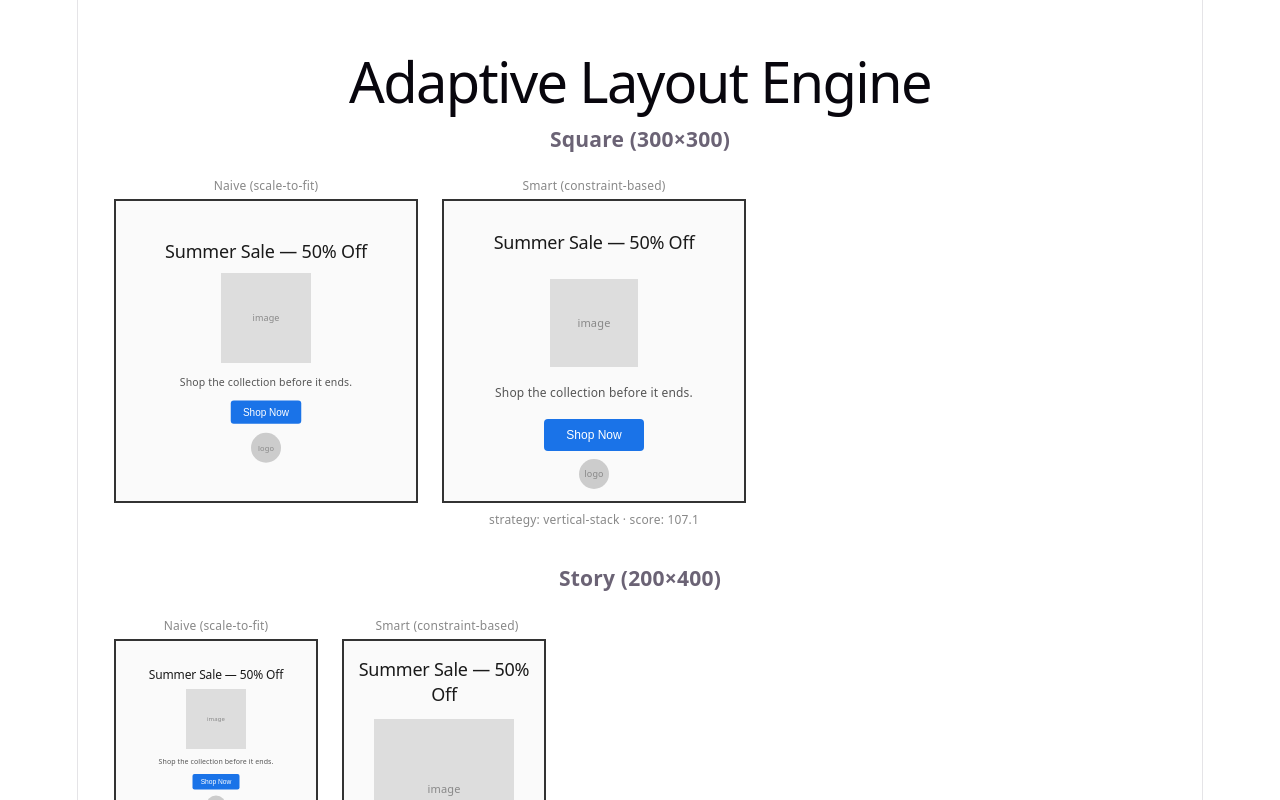
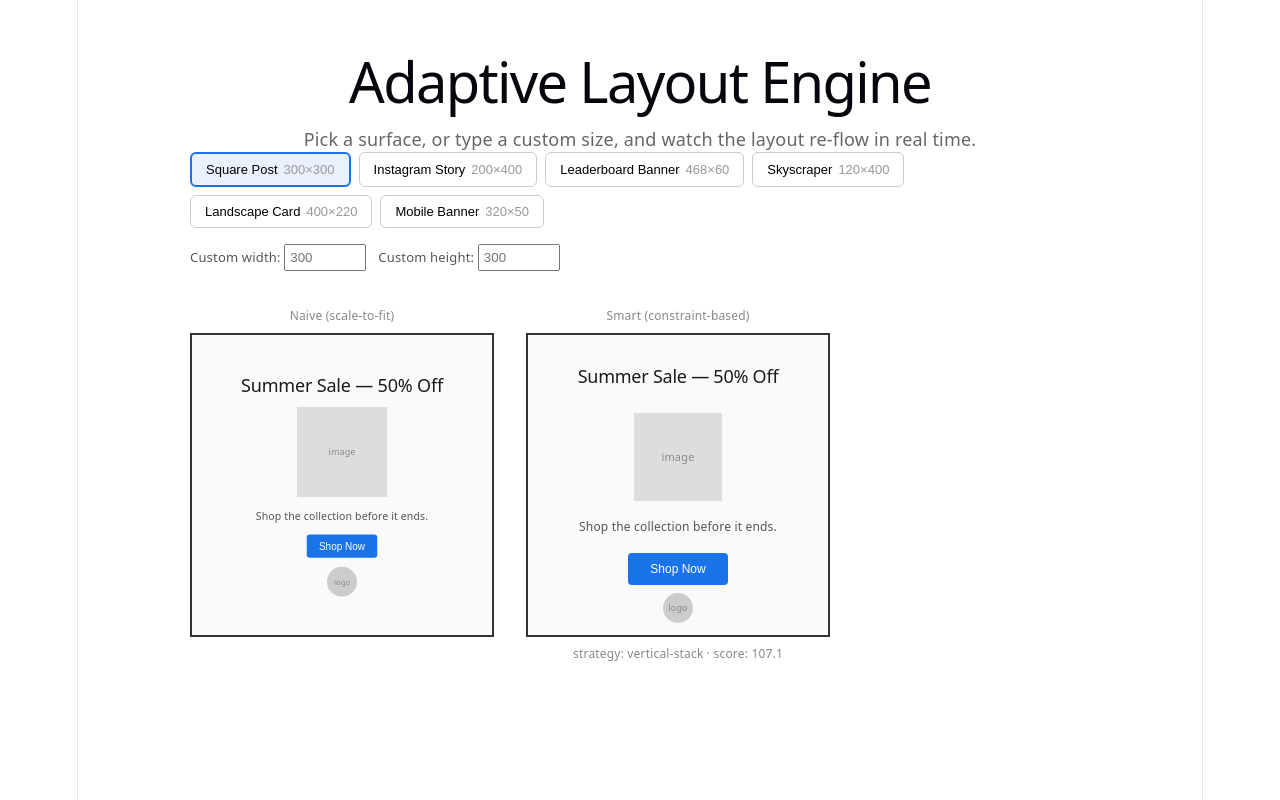
Before and after one commit to Kaushik-016/ad-layout-engine, a React (Vite) app in the folder ad-layout-engine/: page / in a window 1280 px wide. Shown: the top 800 px of the page. Built offline with nearby package versions, Linux system fonts and the light colour scheme.

Commit message:
fix: allow text to break mid-word to prevent clipping in narrow layouts

```diff
--- a/ad-layout-engine/src/App.tsx
+++ b/ad-layout-engine/src/App.tsx
@@ -1,33 +1,86 @@
+import { useState } from 'react'
 import AdSurface from './components/AdSurface'
 import SmartAdSurface from './components/SmartAdSurface'
 import { sampleAd } from './data/sampleAd'
-
-const surfaces = [
-  { label: 'Square (300×300)', width: 300, height: 300 },
-  { label: 'Story (200×400)', width: 200, height: 400 },
-  { label: 'Banner (468×60)', width: 468, height: 60 },
-]
+import { surfacePresets } from './data/surfacePresets'
 
 function App() {
+  const [selectedId, setSelectedId] = useState(surfacePresets[0].id)
+  const [customWidth, setCustomWidth] = useState<number | null>(null)
+  const [customHeight, setCustomHeight] = useState<number | null>(null)
+
+  const preset = surfacePresets.find((p) => p.id === selectedId)!
+  const width = customWidth ?? preset.width
+  const height = customHeight ?? preset.height
+
+  const handlePresetClick = (id: string) => {
+    setSelectedId(id)
+    setCustomWidth(null)
+    setCustomHeight(null)
+  }
+
   return (
-    <div style={{ padding: '2rem' }}>
+    <div style={{ padding: '2rem', maxWidth: 900, margin: '0 auto' }}>
       <h1>Adaptive Layout Engine</h1>
+      <p style={{ color: '#666' }}>
+        Pick a surface, or type a custom size, and watch the layout re-flow in real time.
+      </p>
 
-      {surfaces.map((s) => (
-        <div key={s.label} style={{ marginBottom: 32 }}>
-          <h3>{s.label}</h3>
-          <div style={{ display: 'flex', gap: 24, alignItems: 'flex-start' }}>
-            <div>
-              <p style={{ fontSize: 12, color: '#888' }}>Naive (scale-to-fit)</p>
-              <AdSurface ad={sampleAd} surfaceWidth={s.width} surfaceHeight={s.height} />
-            </div>
-            <div>
-              <p style={{ fontSize: 12, color: '#888' }}>Smart (constraint-based)</p>
-              <SmartAdSurface ad={sampleAd} surfaceWidth={s.width} surfaceHeight={s.height} />
-            </div>
-          </div>
+      <div style={{ display: 'flex', gap: 8, flexWrap: 'wrap', marginBottom: 16 }}>
+        {surfacePresets.map((p) => (
+          <button
+            key={p.id}
+            onClick={() => handlePresetClick(p.id)}
+            style={{
+              padding: '8px 14px',
+              borderRadius: 6,
+              border: selectedId === p.id && !customWidth ? '2px solid #1a73e8' : '1px solid #ccc',
+              background: selectedId === p.id && !customWidth ? '#eaf1fd' : 'white',
+              cursor: 'pointer',
+              fontSize: 13,
+            }}
+          >
+            {p.label}
+            <span style={{ color: '#999', marginLeft: 6 }}>
+              {p.width}×{p.height}
+            </span>
+          </button>
+        ))}
+      </div>
+
+      <div style={{ display: 'flex', gap: 12, alignItems: 'center', marginBottom: 32 }}>
+        <label style={{ fontSize: 13, color: '#555' }}>
+          Custom width:{' '}
+          <input
+            type="number"
+            placeholder={String(preset.width)}
+            value={customWidth ?? ''}
+            onChange={(e) => setCustomWidth(e.target.value ? Number(e.target.value) : null)}
+            style={{ width: 70, padding: 4 }}
+          />
+        </label>
+        <label style={{ fontSize: 13, color: '#555' }}>
+          Custom height:{' '}
+          <input
+            type="number"
+            placeholder={String(preset.height)}
+            value={customHeight ?? ''}
+            onChange={(e) => setCustomHeight(e.target.value ? Number(e.target.value) : null)}
+            style={{ width: 70, padding: 4 }}
+          />
+        </label>
+      </div>
+
+      <div style={{ display: 'flex', gap: 32, alignItems: 'flex-start', flexWrap: 'wrap' }}>
+        <div>
+          <p style={{ fontSize: 12, color: '#888', marginBottom: 4 }}>Naive (scale-to-fit)</p>
+          <AdSurface ad={sampleAd} surfaceWidth={width} surfaceHeight={height} />
         </div>
-      ))}
+        <div>
+          <p style={{ fontSize: 12, color: '#888', marginBottom: 4 }}>Smart (constraint-based)</p>
+          <SmartAdSurface ad={sampleAd} surfaceWidth={width} surfaceHeight={height} />
+        </div>
+      </div>
     </div>
   )
 }
--- a/ad-layout-engine/src/components/SmartAdSurface.tsx
+++ b/ad-layout-engine/src/components/SmartAdSurface.tsx
@@ -9,8 +9,6 @@ interface SmartAdSurfaceProps {
 
 function SmartAdSurface({ ad, surfaceWidth, surfaceHeight }: SmartAdSurfaceProps) {
   const layout = generateLayout(ad, surfaceWidth, surfaceHeight)
-  console.log(`Layout for ${surfaceWidth}x${surfaceHeight}:`, layout.strategyName, layout.placements)
-
   return (
     <div>
       <div
@@ -41,7 +39,7 @@ function SmartAdSurface({ ad, surfaceWidth, surfaceHeight }: SmartAdSurfaceProps
                 boxSizing: 'border-box',
               }}
             >
-              <ElementVisual type={p.element.type} content={p.element.content} />
+              <ElementVisual type={p.element.type} content={p.element.content} fontScale={p.fontScale} />
             </div>
           ))}
       </div>
@@ -52,12 +50,48 @@ function SmartAdSurface({ ad, surfaceWidth, surfaceHeight }: SmartAdSurfaceProps
   )
 }
 
-function ElementVisual({ type, content }: { type: string; content: string }) {
+function ElementVisual({
+  type,
+  content,
+  fontScale = 1,
+}: {
+  type: string
+  content: string
+  fontScale?: number
+}) {
   switch (type) {
     case 'headline':
-        return <h2 style={{ margin: 0, fontSize: 18, textAlign: 'center', color: '#1a1a1a', lineHeight: 1.35 }}>{content}</h2>
+      return (
+        <h2
+          style={{
+            margin: 0,
+            fontSize: 18 * fontScale,
+            textAlign: 'center',
+            color: '#1a1a1a',
+            lineHeight: 1.35,
+            overflowWrap: 'break-word',
+            width: '100%',
+          }}
+        >
+          {content}
+        </h2>
+      )
     case 'subtext':
-        return <p style={{ margin: 0, fontSize: 12, color: '#555', textAlign: 'center', lineHeight: 1.35 }}>{content}</p>
+      return (
+        <p
+          style={{
+            margin: 0,
+            fontSize: 12,
+            color: '#555',
+            textAlign: 'center',
+            lineHeight: 1.35,
+            overflowWrap: 'break-word',
+            width: '100%',
+          }}
+        >
+          {content}
+        </p>
+      )
     case 'cta':
       return (
         <button
@@ -68,7 +102,7 @@ function ElementVisual({ type, content }: { type: string; content: string }) {
             color: 'white',
             border: 'none',
             borderRadius: 4,
-            fontSize: 12,
+            fontSize: 12 * fontScale,
           }}
         >
           {content}
@@ -76,13 +110,36 @@ function ElementVisual({ type, content }: { type: string; content: string }) {
       )
     case 'image':
       return (
-        <div style={{ width: '100%', height: '100%', background: '#ddd', display: 'flex', alignItems: 'center', justifyContent: 'center', fontSize: 11, color: '#888' }}>
+        <div
+          style={{
+            width: '100%',
+            height: '100%',
+            background: '#ddd',
+            display: 'flex',
+            alignItems: 'center',
+            justifyContent: 'center',
+            fontSize: 11,
+            color: '#888',
+          }}
+        >
           image
         </div>
       )
     case 'logo':
       return (
-        <div style={{ width: '100%', height: '100%', background: '#ccc', borderRadius: '50%', display: 'flex', alignItems: 'center', justifyContent: 'center', fontSize: 9, color: '#888' }}>
+        <div
+          style={{
+            width: '100%',
+            height: '100%',
+            background: '#ccc',
+            borderRadius: '50%',
+            display: 'flex',
+            alignItems: 'center',
+            justifyContent: 'center',
+            fontSize: 9,
+            color: '#888',
+          }}
+        >
           logo
         </div>
       )
--- /dev/null
+++ b/ad-layout-engine/src/data/surfacePresets.ts
@@ -0,0 +1,15 @@
+export interface SurfacePreset {
+  id: string
+  label: string
+  width: number
+  height: number
+}
+
+export const surfacePresets: SurfacePreset[] = [
+  { id: 'square-post', label: 'Square Post', width: 300, height: 300 },
+  { id: 'story', label: 'Instagram Story', width: 200, height: 400 },
+  { id: 'leaderboard', label: 'Leaderboard Banner', width: 468, height: 60 },
+  { id: 'skyscraper', label: 'Skyscraper', width: 120, height: 400 },
+  { id: 'landscape', label: 'Landscape Card', width: 400, height: 220 },
+  { id: 'mobile-banner', label: 'Mobile Banner', width: 320, height: 50 },
+]
--- a/ad-layout-engine/src/engine/stackElements.ts
+++ b/ad-layout-engine/src/engine/stackElements.ts
@@ -4,11 +4,12 @@ import { getNaturalSize } from './naturalSize'
 
 const PADDING = 12
 const GAP = 8
+const MIN_TEXT_SCALE = 0.65
 
 type Direction = 'vertical' | 'horizontal'
 
-// only images/logos are allowed to shrink — text must stay at natural size to remain readable
 const isFlexible = (el: AdElement) => el.type === 'image' || el.type === 'logo'
+const isTextFlexible = (el: AdElement) => el.type === 'headline' || el.type === 'cta'
 
 export function stackElements(
   elements: AdElement[],
@@ -20,7 +21,6 @@ export function stackElements(
 
   const mainAxisLimit = direction === 'vertical' ? surfaceHeight : surfaceWidth
   const crossAxisLimit = direction === 'vertical' ? surfaceWidth : surfaceHeight
-
   const availableCrossWidth = direction === 'vertical' ? crossAxisLimit - PADDING * 2 : undefined
 
   const sizes = new Map(
@@ -29,6 +29,8 @@ export function stackElements(
       return [el.id, { width: n.width, height: n.height }]
     })
   )
+  const naturalWidths = new Map(working.map((el) => [el.id, sizes.get(el.id)!.width]))
+  const scales = new Map(working.map((el) => [el.id, 1]))
 
   const mainSize = (el: AdElement) => {
     const s = sizes.get(el.id)!
@@ -41,7 +43,7 @@ export function stackElements(
   const hidden: AdElement[] = []
 
   while (totalMain() > mainAxisLimit) {
-    // step 1: try shrinking flexible (image/logo) elements down to their minimum constraint
+    // tier 1: shrink flexible visuals (image/logo) down to their minimum
     const shrinkable = working.filter((el) => {
       if (!isFlexible(el)) return false
       const minMain = direction === 'vertical' ? el.constraints.minHeight : el.constraints.minWidth
@@ -67,12 +69,38 @@ export function stackElements(
       continue
     }
 
-    // step 2: nothing left to shrink — drop the lowest-priority hideable element
+    // tier 2: drop the lowest-priority hideable element
     const droppable = working.filter((el) => el.constraints.canHide).sort((a, b) => b.priority - a.priority)
-    if (droppable.length === 0) break
+    if (droppable.length > 0) {
       const toDrop = droppable[0]
       working = working.filter((el) => el.id !== toDrop.id)
       hidden.push(toDrop)
+      continue
+    }
+
+    // tier 3: last resort — compress headline/cta text down to a legible floor
+    const textShrinkable = working.filter((el) => {
+      if (!isTextFlexible(el)) return false
+      const natural = naturalWidths.get(el.id)!
+      return sizes.get(el.id)!.width > natural * MIN_TEXT_SCALE
+    })
+
+    if (textShrinkable.length > 0) {
+      const excess = totalMain() - mainAxisLimit
+      const shrinkPerElement = excess / textShrinkable.length
+      for (const el of textShrinkable) {
+        const s = sizes.get(el.id)!
+        const natural = naturalWidths.get(el.id)!
+        const floor = natural * MIN_TEXT_SCALE
+        const newWidth = Math.max(floor, s.width - shrinkPerElement)
+        sizes.set(el.id, { width: newWidth, height: s.height })
+        scales.set(el.id, newWidth / natural)
+      }
+      continue
+    }
+
+    // truly nothing left to do — accept overflow, scoring will penalize it
+    break
   }
 
   const placements: PlacedElement[] = []
@@ -92,12 +120,12 @@ export function stackElements(
     const x = direction === 'vertical' ? (surfaceWidth - width) / 2 : cursor
     const y = direction === 'vertical' ? cursor : (surfaceHeight - height) / 2
 
-    placements.push({ element: el, x, y, width, height, hidden: false })
+    placements.push({ element: el, x, y, width, height, hidden: false, fontScale: scales.get(el.id) ?? 1 })
     cursor += (direction === 'vertical' ? height : width) + GAP
   }
 
   for (const el of hidden) {
-    placements.push({ element: el, x: 0, y: 0, width: 0, height: 0, hidden: true })
+    placements.push({ element: el, x: 0, y: 0, width: 0, height: 0, hidden: true, fontScale: 1 })
   }
 
   return placements
--- a/ad-layout-engine/src/engine/types.ts
+++ b/ad-layout-engine/src/engine/types.ts
@@ -7,6 +7,7 @@ export interface PlacedElement {
   width: number
   height: number
   hidden: boolean
+  fontScale: number
 }
 
 export interface LayoutCandidate {
```
Lines whose indentation alone changed are shown as unchanged.
